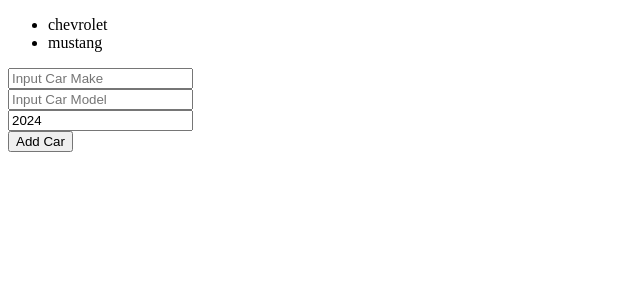
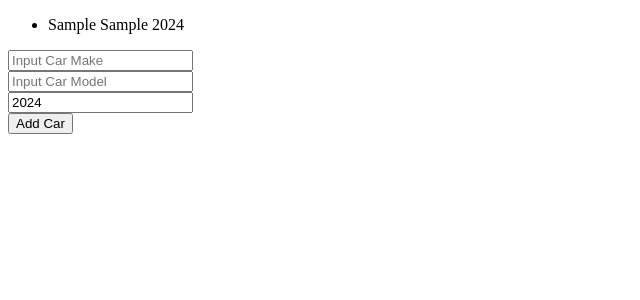
Before and after one commit to 5Akan/React-Tutorial, a React (Vite) app in the folder ak-react-app/: page / in a window 1280 px wide. Both pictures are taken after typing "Sample", "Sample" into the empty fields and a click on the button "Add Car". Shown: the top 300 px of the page, without its empty margins (0-640 px from the left). Built offline with nearby package versions, Linux system fonts and the light colour scheme.

Commit message:
Completed array of objects state example

```diff
--- a/ak-react-app/src/UpdateArrayofObjState.jsx
+++ b/ak-react-app/src/UpdateArrayofObjState.jsx
@@ -1,49 +1,57 @@
 import React, {useState} from 'react';
 function UpdateArrayofObjState() {
-    const [cars,setCar] = useState(['chevrolet','mustang']);
+    const [cars,setCar] = useState([]);
     const [carMake,setCarMake] = useState("");
     const [carModel,setCarModel] = useState("");
     const [carDate,setCarDate] = useState(new Date().getFullYear());
 
 function addCar() {
+    const newCars = {
+        year:carDate,
+        make:carMake,
+        model:carModel
+    }
 
-
-}
-function removeCar(index) {
+    setCar(c =>[...c, newCars]);
+    setCarMake('');
+    setCarModel('');
 
 }
 
+function removeCar(index) {
+    setCar(cars.filter((_,i)=>i!=index));
+}
+
 function modifyCarModel(e) {
-
+    setCarModel(e.target.value);
 }
 
 function modifyCarMake(event) {
-
+    setCarMake(event.target.value);
 }
 
 function modifyCarDate(event) {
-
+    setCarDate(event.target.value);
 }
 
 
-
-    return(
+return(
     <>
     <ul>
 
-        {cars.map(car=>
-        <li>
-            {car}
+        {cars.map((car,index)=>
+        <li key={index} onClick={()=> removeCar(index)}>
+            {car.make} {car.model} {car.year}
         </li>
             )}
 
     </ul>
     <input id='make' value={carMake} onChange = {modifyCarMake} placeholder="Input Car Make"/><br />
     <input id='model' value={carModel} onChange = {modifyCarModel} placeholder="Input Car Model"/><br />
-    <input id='date' value={carDate} onChange = {modifyCarDate} placeholder="Input Car Date"/><br />
+    <input id='date' type='number' value={carDate} onChange = {modifyCarDate} placeholder="Input Car Date"/><br />
     <button onClick={addCar}>Add Car</button>
     </>
 
-    );
+);
 }
 export default UpdateArrayofObjState;
```
